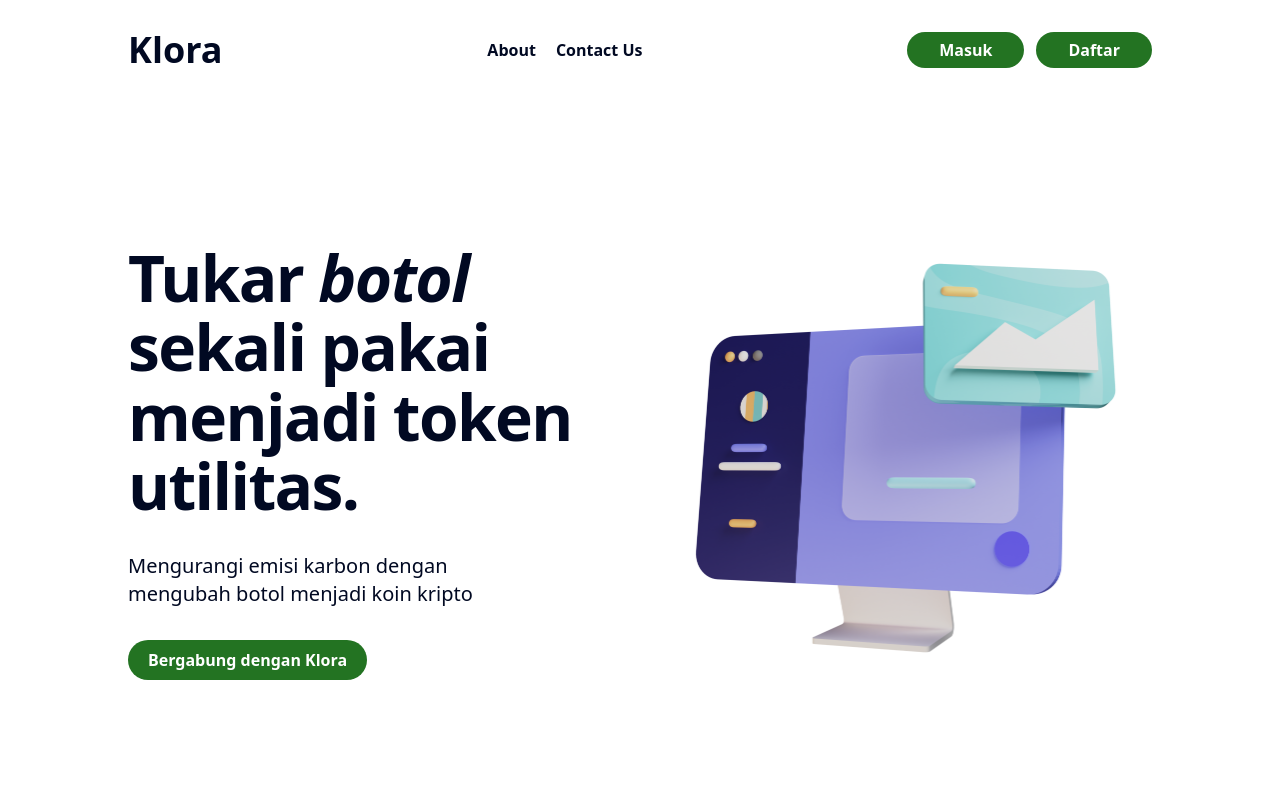
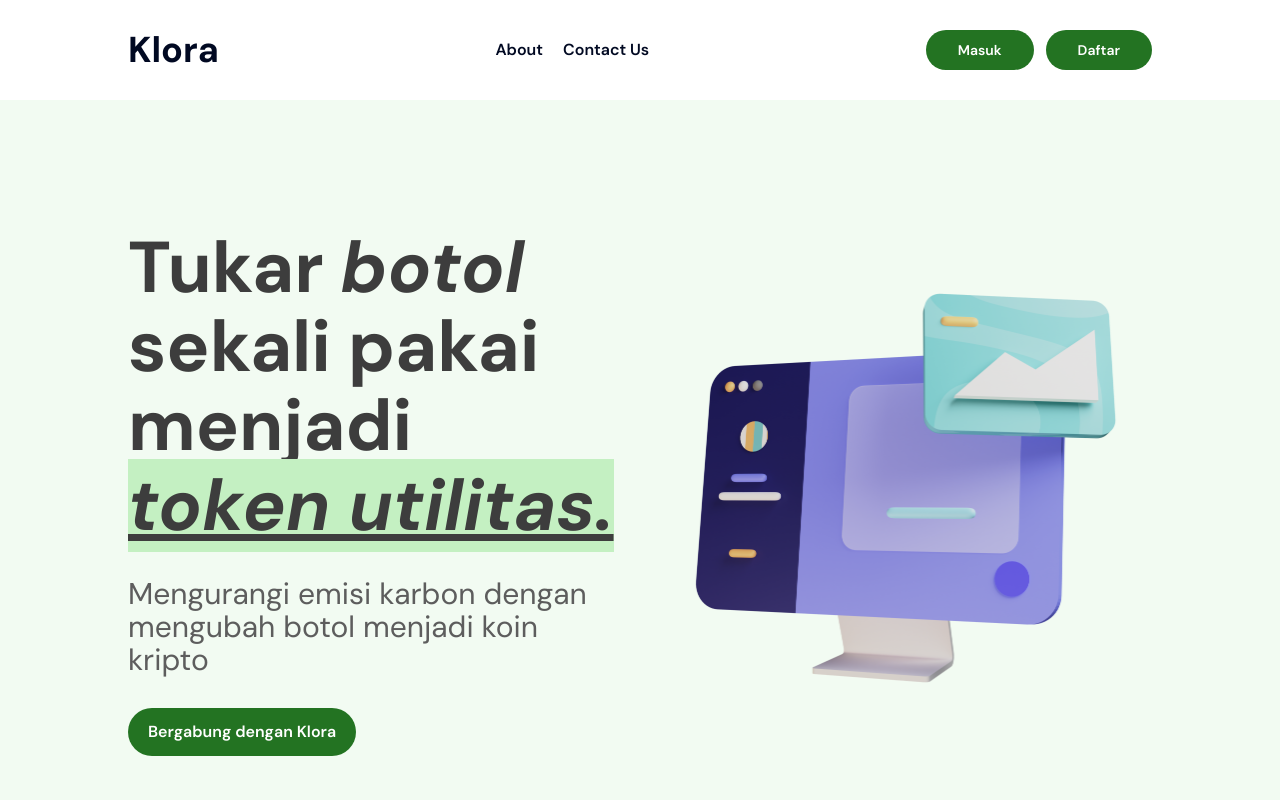
Before and after one commit to Sinduaditya/Klora, a React (Vite) app: page / in a window 1280 px wide. Shown: the top 800 px of the page. Built offline with nearby package versions, Linux system fonts and the light colour scheme.

Commit message:
style:update Landing Pages
by ApliCalvin on May'7 2024 at 09:41

```diff
--- a/src/components/landingpage/Hero.jsx
+++ b/src/components/landingpage/Hero.jsx
@@ -1,4 +1,4 @@
-import  { useEffect } from "react";
+import { useEffect } from "react";
 
 import AOS from "aos";
 import "aos/dist/aos.css";
@@ -15,16 +15,18 @@ function Hero() {
         <div className="w-full text-text font-outfit md:pt-[1vh] mb-12">
             <div className="xl:max-w-5xl mx-auto flex md:flex-row md:justify-between items-center  space-x-10 px-10 xl:px-0 flex-col-reverse">
                 <article className="flex flex-col space-y-8 text-center md:text-left">
-          <h1 className="text-[3rem] md:text-[4rem] font-bold leading-[108%] tracking-tight">
-            Tukar <i>botol</i> sekali pakai <br/> menjadi token utilitas.
+                    <h1 className="text-7xl font-bold text-neutral-900 leading-[110%] tracking-tigh">
+                        Tukar <i>botol</i> sekali pakai <br /> menjadi{" "}
+                        <span className="bg-primary-200 underline italic">
+                            token utilitas.{" "}
+                        </span>
                     </h1>
-          <p className="font-outfit font-normal text-lg md:text-xl leading-[20px]">
-            Mengurangi emisi karbon dengan <br/> mengubah botol menjadi koin kripto
+                    <p className="font-outfit font-normal text-neutral-600 text-3xl leading-[110%]">
+                        Mengurangi emisi karbon dengan <br /> mengubah botol
+                        menjadi koin kripto
                     </p>
                     <div className="">
-                <button
-                    className="w-fit  py-2 px-5 text-white font-semibold bg-buttonPrimary rounded-full"
-                >
+                        <button className="w-fit py-3 px-5 text-white font-semibold bg-primary-700 hover:bg-primary-800 rounded-full">
                             Bergabung dengan Klora
                         </button>
                     </div>
--- a/src/components/landingpage/Klora.jsx
+++ b/src/components/landingpage/Klora.jsx
@@ -1,23 +1,25 @@
 import "aos/dist/aos.css";
-
 
 function Klora() {
     return (
         <>
             <div className="w-full mt-16 text-text font-outfit md:pt-[1vh] mb-12">
-          <div
-              className="xl:max-w-5xl mx-auto gap-16 flex md:flex-row md:justify-between items-center space-x-18 px-10 xl:px-0">
-
+                <div className="grid xl:max-w-5xl mx-auto gap-16 md:flex justify-between items-center space-x-18 px-10 xl:px-0">
+                    {/* text */}
                     <div className="flex flex-col">
                         <div className="mt-10  fle mb-10">
                             <h1 className="font-bold text-buttonPrimary text-5xl">
                                 Klora
                             </h1>
                             <p className="text-xl mt-10">
-                  Klora bertekad untuk menciptakan perubahan yang signifikan dalam
-                  pandangan masyarakat terhadap botol air minum sekali pakai.
-                  Kami percaya bahwa setiap botol dapat memiliki nilai yang lebih dari sekadar pembuangannya,
-                  dan kami berkomitmen untuk merubahnya menjadi aset bernilai yang membawa manfaat bagi lingkungan dan komunitas, di bantu dengan Fitur Fitur yang ada di Klora.
+                                Klora bertekad untuk menciptakan perubahan yang
+                                signifikan dalam pandangan masyarakat terhadap
+                                botol air minum sekali pakai. Kami percaya bahwa
+                                setiap botol dapat memiliki nilai yang lebih
+                                dari sekadar pembuangannya, dan kami berkomitmen
+                                untuk merubahnya menjadi aset bernilai yang
+                                membawa manfaat bagi lingkungan dan komunitas,
+                                di bantu dengan Fitur Fitur yang ada di Klora.
                             </p>
                             <ul className="mt-4 space-y-2">
                                 <li className="flex items-center space-x-2">
@@ -67,29 +69,29 @@ function Klora() {
                                 </li>
                             </ul>
                         </div>
+                    </div>
 
-
-            </div>
-            <div
-                className="relative mx-auto border-gray-800 dark:border-gray-800 bg-gray-800 border-[14px] rounded-[2.5rem] h-[600px] w-[300px]">
-              <div
-                  className="h-[32px] w-[3px] bg-gray-800 dark:bg-gray-800 absolute -left-[17px] top-[72px] rounded-l-lg"></div>
-              <div
-                  className="h-[46px] w-[3px] bg-gray-800 dark:bg-gray-800 absolute -left-[17px] top-[124px] rounded-l-lg"></div>
-              <div
-                  className="h-[46px] w-[3px] bg-gray-800 dark:bg-gray-800 absolute -left-[17px] top-[178px] rounded-l-lg"></div>
-              <div
-                  className="h-[64px] w-[3px] bg-gray-800 dark:bg-gray-800 absolute -right-[17px] top-[142px] rounded-r-lg"></div>
+                    {/* mockup */}
+                    <div className="relative mx-auto border-gray-800 dark:border-gray-800 bg-gray-800 border-[14px] rounded-[2.5rem] h-[600px] w-[300px]">
+                        <div className="h-[32px] w-[3px] bg-gray-800 dark:bg-gray-800 absolute -left-[17px] top-[72px] rounded-l-lg"></div>
+                        <div className="h-[46px] w-[3px] bg-gray-800 dark:bg-gray-800 absolute -left-[17px] top-[124px] rounded-l-lg"></div>
+                        <div className="h-[46px] w-[3px] bg-gray-800 dark:bg-gray-800 absolute -left-[17px] top-[178px] rounded-l-lg"></div>
+                        <div className="h-[64px] w-[3px] bg-gray-800 dark:bg-gray-800 absolute -right-[17px] top-[142px] rounded-r-lg"></div>
                         <div className="rounded-[2rem] overflow-hidden w-[272px] h-[572px] bg-white dark:bg-gray-800">
-                <img src="https://flowbite.s3.amazonaws.com/blocks/marketing-ui/hero/mockup-1-light.png"
-                     className="dark:hidden w-[272px] h-[572px]" alt=""/>
-                <img src="https://flowbite.s3.amazonaws.com/blocks/marketing-ui/hero/mockup-1-dark.png"
-                     className="hidden dark:block w-[272px] h-[572px]" alt=""/>
+                            <img
+                                src="https://flowbite.s3.amazonaws.com/blocks/marketing-ui/hero/mockup-1-light.png"
+                                className="dark:hidden w-[272px] h-[572px]"
+                                alt=""
+                            />
+                            <img
+                                src="https://flowbite.s3.amazonaws.com/blocks/marketing-ui/hero/mockup-1-dark.png"
+                                className="hidden dark:block w-[272px] h-[572px]"
+                                alt=""
+                            />
                         </div>
                     </div>
                 </div>
             </div>
-
         </>
     );
 }
--- a/src/components/landingpage/Navbar.jsx
+++ b/src/components/landingpage/Navbar.jsx
@@ -1,4 +1,4 @@
-import {Link} from "react-router-dom";
+import { Link } from "react-router-dom";
 
 const menus = [
     { name: "About", href: "/about" },
@@ -9,9 +9,7 @@ const menus = [
 // eslint-disable-next-line react/prop-types
 function Navbar({ bg }) {
     return (
-      <div
-        className="w-full text-text  h-[100px] z-40 bg-background"
-      >
+        <div className="w-full text-text  h-[100px] z-40 bg-white">
             <div className="xl:max-w-5xl mx-auto flex flex-row justify-between h-[100px] items-center px-10 xl:px-0">
                 <h1 className="font-bold z-10 text-4xl">
                     <Link to="/">Klora</Link>
@@ -25,18 +23,14 @@ function Navbar({ bg }) {
                 </ul>
                 <ul className="hidden md:flex md:flex-row  md:space-x-3 md:items-center">
                     <li className="font-semibold  text-white">
-              <button
-                  className="py-[6px] px-8 bg-buttonPrimary rounded-full"
-              >
-                <span>Masuk</span>
+                        <button className="py-2 px-8 bg-primary-700 rounded-full hover:bg-primary-900">
+                            <span className="text-sm">Masuk</span>
                         </button>
                     </li>
 
                     <li className="font-semibold  text-white">
-              <button
-                  className="py-[6px] px-8 bg-buttonPrimary  rounded-full"
-              >
-                <span>Daftar</span>
+                        <button className="py-2 px-8 bg-primary-700 rounded-full hover:bg-primary-900">
+                            <span className="text-sm">Daftar</span>
                         </button>
                     </li>
                 </ul>
--- a/src/components/landingpage/Problem.jsx
+++ b/src/components/landingpage/Problem.jsx
@@ -1,6 +1,5 @@
 import Card from "./Card.jsx";
 import "aos/dist/aos.css";
-
 
 function Problem() {
     const trash = [
@@ -22,22 +21,23 @@ function Problem() {
             <div className="xl:max-w-5xl mx-auto flex items-center space-x-18 px-10 xl:px-0 flex-col space-y-10">
                 <article>
                     <div className="text-center">
-                        <h1 className="text-xl font-semibold text-black text-center md:text-[20px]">
+                        <h1 className="text-xl bg-primary-200 w-fit mx-auto font-semibold text-neutral-700 underline text-center md:text-[20px]">
                             Permasalahan
                         </h1>
                         <h1 className="text-[2rem] tracking-tight text-center md:text-[3rem] font-bold leading-[110%] mt-5">
-                            "Setiap tahun, <br/>
-                            masyarakat menghasilkan lebih dari 1.3 juta ton sampah botol plastik."
+                            "Setiap tahun, <br />
+                            masyarakat menghasilkan lebih dari 1.3 juta ton
+                            sampah botol plastik."
                         </h1>
                         <p className="text-center text-xl mt-10">
-                            Sampah plastik yang tidak terkelola dengan baik berdampak negatif pada lingkungan, mengancam
-                            kehidupan laut, mengurangi kualitas udara, dan meningkatkan risiko perubahan iklim global.
+                            Sampah plastik yang tidak terkelola dengan baik
+                            berdampak negatif pada lingkungan, mengancam
+                            kehidupan laut, mengurangi kualitas udara, dan
+                            meningkatkan risiko perubahan iklim global.
                         </p>
                     </div>
-
                 </article>
-                    <article
-                        className="overflow-hidden flex flex-col sm:flex-row gap-3 ">
+                <article className="overflow-hidden flex flex-col sm:flex-row gap-3 ">
                     {trash.map((item, index) => (
                         <img
                             key={index}
--- a/src/layouts/RootLayout.jsx
+++ b/src/layouts/RootLayout.jsx
@@ -1,11 +1,11 @@
 import { Outlet } from "react-router-dom";
-import {Navbar} from "../components/landingpage/index.jsx";
+import { Navbar } from "../components/landingpage/index.jsx";
 
 const RootLayout = () => {
     return (
         <>
-            <div className="">
-                <Navbar/>
+            <div className="font-dmsans bg-primary-50">
+                <Navbar />
                 <Outlet />
             </div>
         </>
--- a/src/pages/LandingPage/LandingPages.jsx
+++ b/src/pages/LandingPage/LandingPages.jsx
@@ -3,25 +3,25 @@ import {
     AreYouReady,
     Footer,
     Hero,
-    Solutions, Problem, FAQPage, Roadmap
+    Solutions,
+    Problem,
+    FAQPage,
+    Roadmap,
 } from "../../components/landingpage/index.jsx";
-
-
 
 export default function LandingPages() {
     return (
         <>
-            <main className="bg-background  overflow-hidden">
-
-                <div className="flex flex-col bg-background pt-[15vh] z-30">
-                    <Hero/>
-                    <Problem/>
-                    <Solutions/>
-                    <Klora/>
-                    <Roadmap/>
-                    <FAQPage/>
-                    <AreYouReady/>
-                    <Footer/>
+            <main className="bg-neutral-50  overflow-hidden">
+                <div className="flex flex-col bg-primary-50 pt-[15vh] z-30">
+                    <Hero />
+                    <Problem />
+                    <Solutions />
+                    <Klora />
+                    <Roadmap />
+                    <FAQPage />
+                    <AreYouReady />
+                    <Footer />
                 </div>
             </main>
         </>
```
Lines whose indentation alone changed are shown as unchanged.
